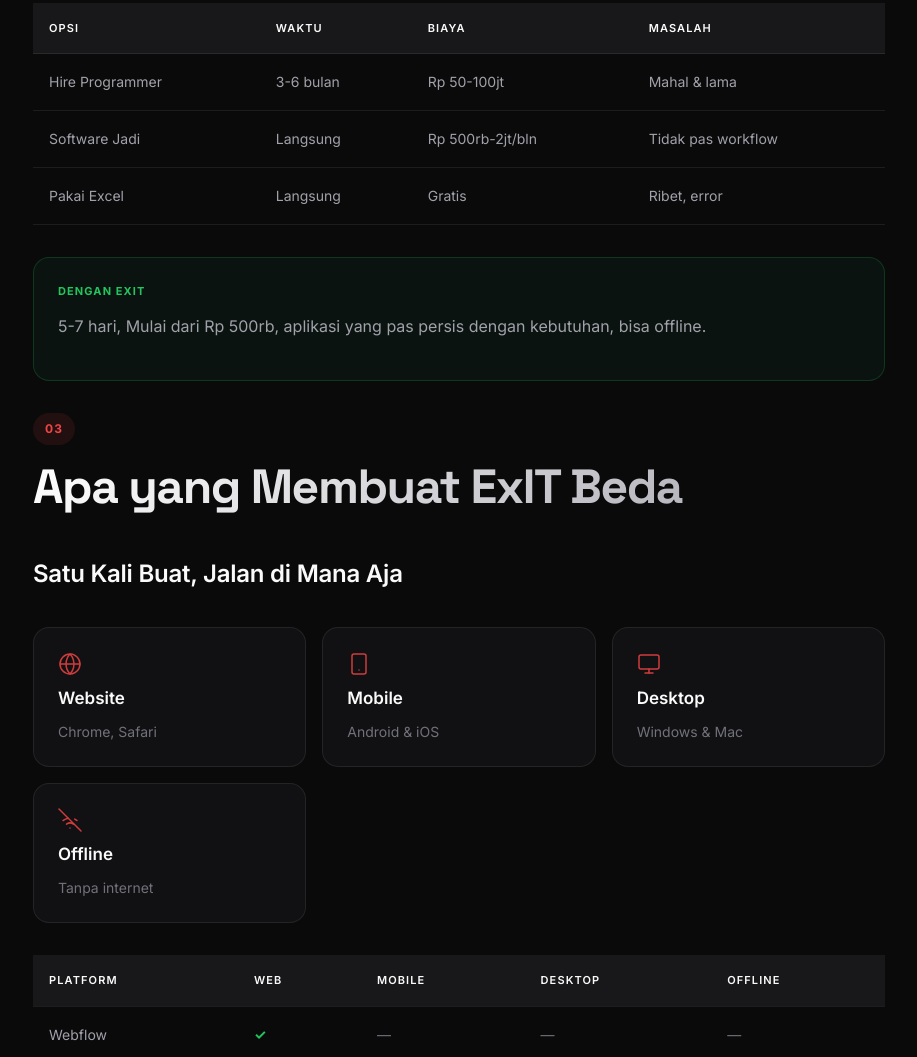
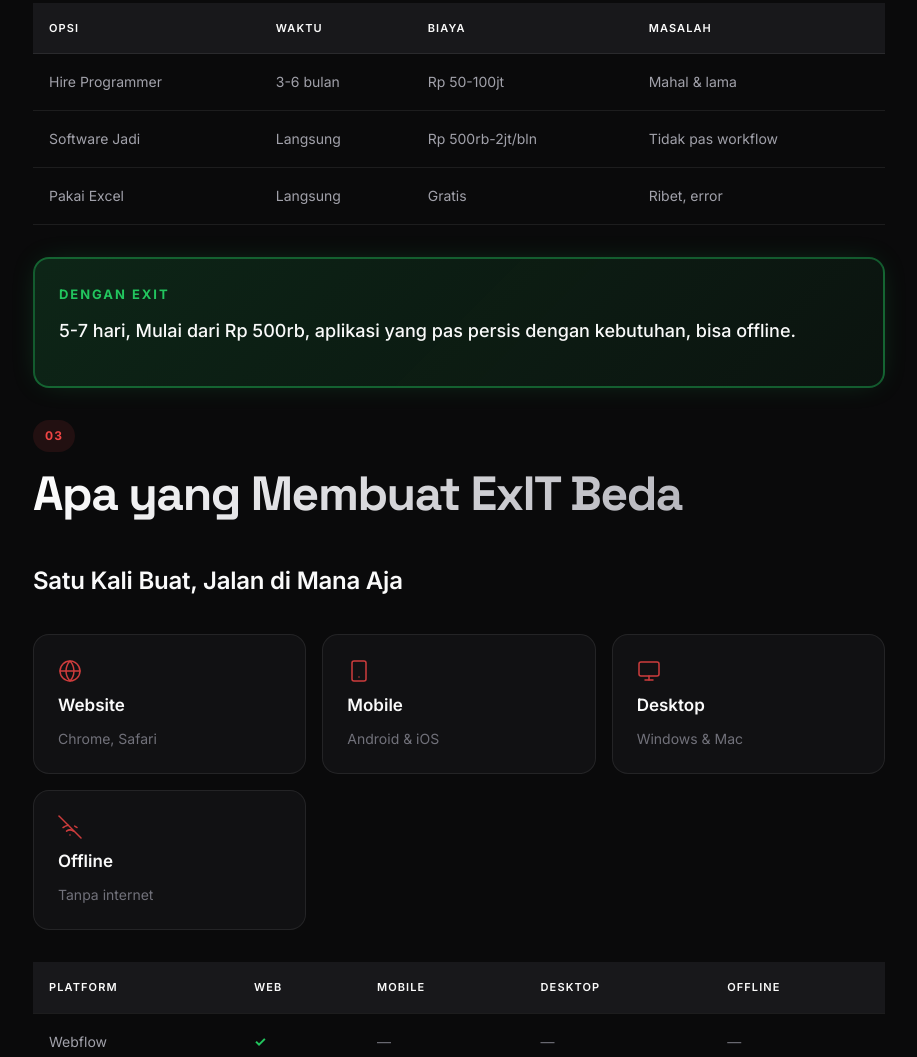
Before and after one commit to Lynssee/Exit-Docs, a website with bundled scripts: page index.html in a window 1280 px wide. Shown: the part 2769-3826 px from the top of the page, without its empty margins (181-1098 px from the left). Built offline with nearby package versions, Linux system fonts and the light colour scheme; no server answers.

Commit message:
label Update

```diff
--- a/css/styles.css
+++ b/css/styles.css
@@ -577,8 +577,20 @@ strong {
 }
 
 .note-box.success {
-    background: rgba(34, 197, 94, 0.05);
-    border-color: rgba(34, 197, 94, 0.2);
+    background: linear-gradient(135deg, rgba(34, 197, 94, 0.15) 0%, rgba(34, 197, 94, 0.05) 100%);
+    border: 2px solid rgba(34, 197, 94, 0.4);
+    box-shadow: 0 0 30px -10px rgba(34, 197, 94, 0.3);
+}
+
+.note-box.success p {
+    font-size: 18px;
+    font-weight: 500;
+    color: var(--color-text);
+    line-height: 1.6;
+}
+
+.note-box.success strong {
+    color: var(--color-success);
 }
 
 .note-box.info {
@@ -596,7 +608,9 @@ strong {
 }
 
 .note-box.success .note-label {
+    font-size: 13px;
     color: var(--color-success);
+    letter-spacing: 0.15em;
 }
 
 .note-box.info .note-label {
```
